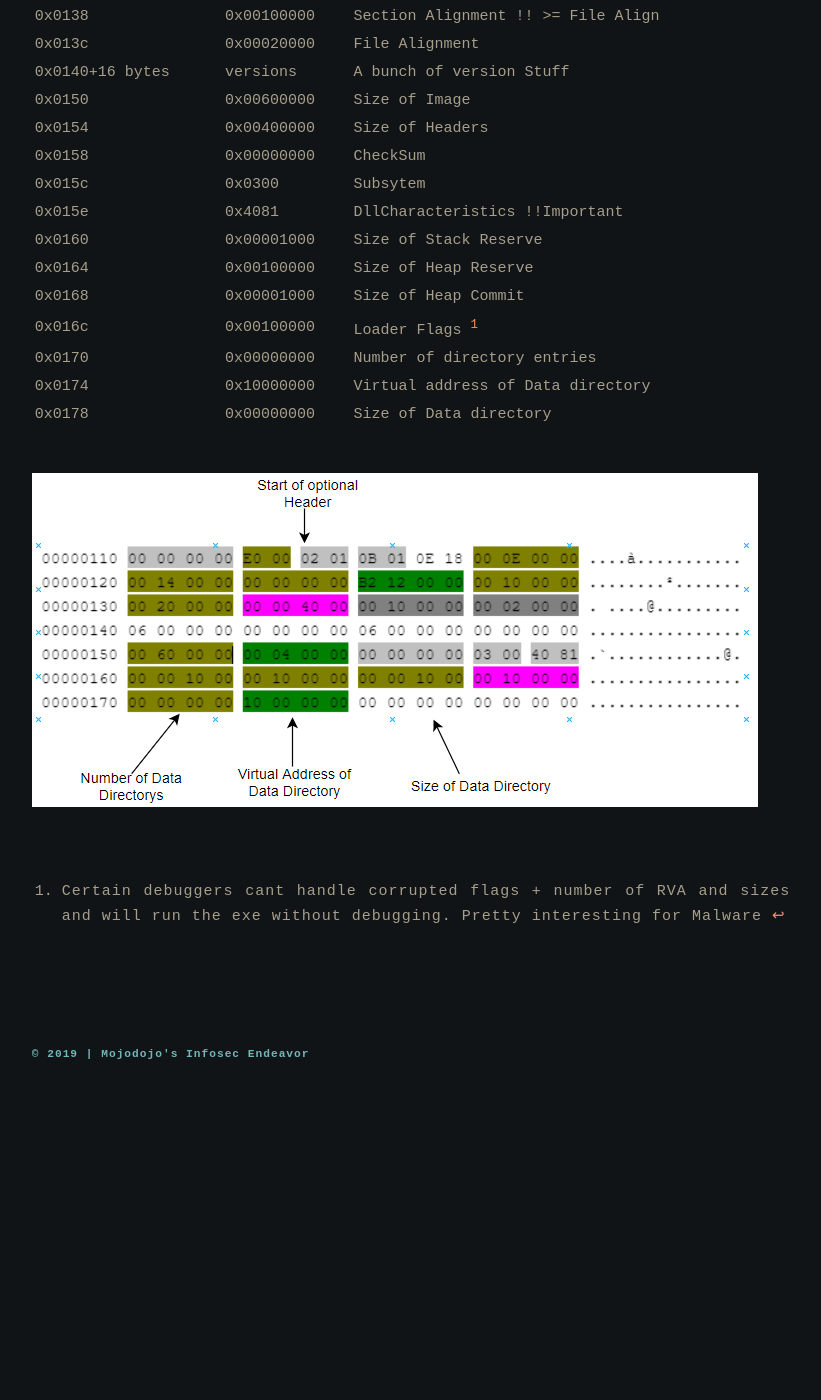
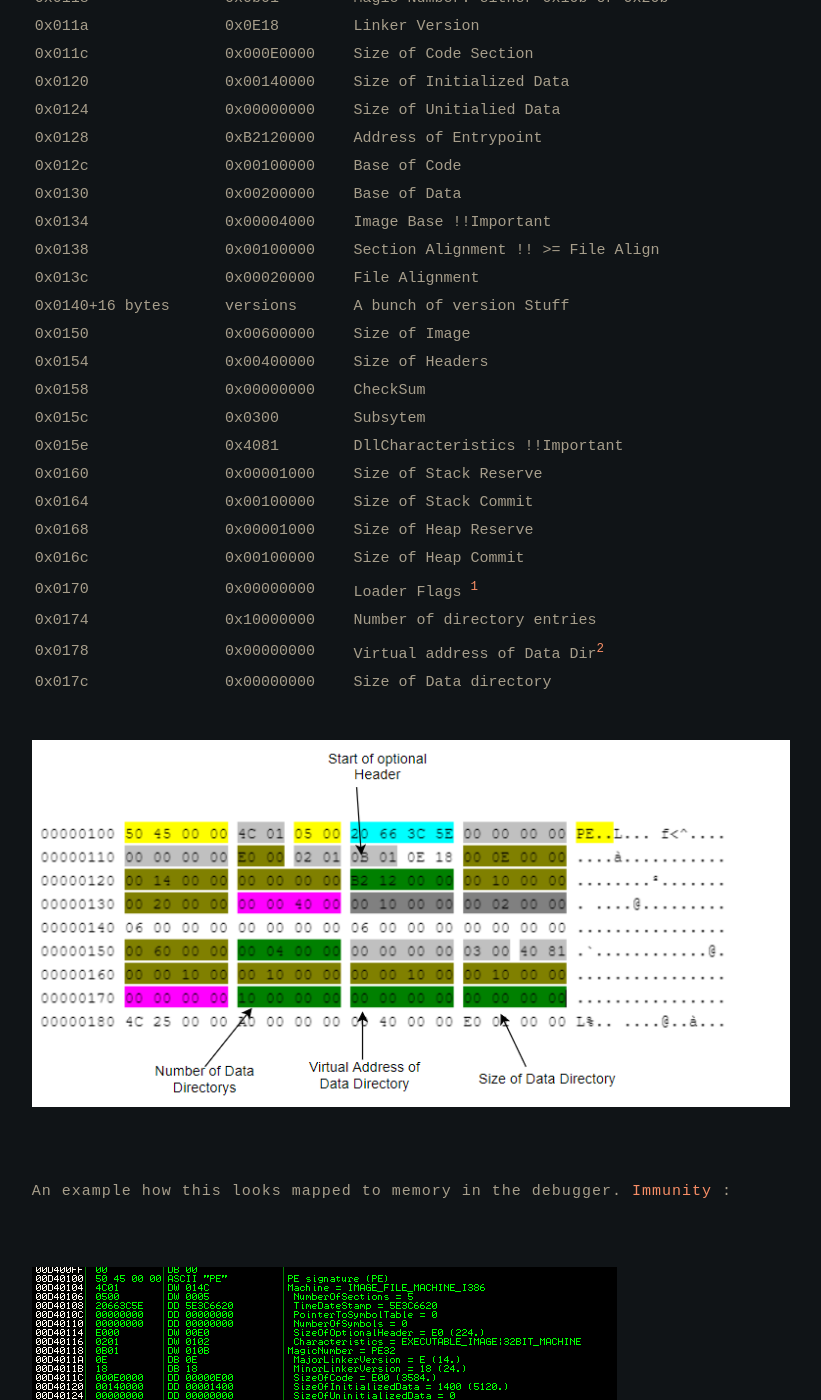
Before and after one commit to mojodojo101/mojo_blog, a Jekyll site: the page built from all_collections/_posts/2020-06-02-PortableExecutable.md, in a window 1280 px wide and 1400 px high, scrolled down 4036 px. Shown: the whole window, without its empty margins (229-1050 px from the left). Built offline with Jekyll 4.4.1, drawn with Linux system fonts in a browser that asks for light colours; before the commit the page ends 5164 px from its top, so only the background shows below that; some of the changed text lies outside the part shown.

Commit message:
added immunity stuff

```diff
--- a/all_collections/_posts/2020-06-02-PortableExecutable.md
+++ b/all_collections/_posts/2020-06-02-PortableExecutable.md
@@ -7,9 +7,16 @@ categories: [""]
 ---
 
 # **Examining Windows EXEs and DLLs**
+#### Tools:
+* [HxD](https://mh-nexus.de/en/hxd/)
+* [Visual Studio](https://visualstudio.microsoft.com/de/vs/?rr=https%3A%2F%2Fwww.google.com%2F)
+* [Pe Explorer](http://www.heaventools.com/)
+* [Immunity](https://www.immunityinc.com/products/debugger/)
+
 
 
 #### This is the source code i used to create an example executable.
+
 #### I used Visual Studio 2019s default compiler and C++
 
 #### When you dont understand something try to crossreference it with this link:
@@ -117,30 +124,34 @@ The Last 128 bytes contain the Data Directory
 |0x015c           |0x0300          |Subsytem                           |
 |0x015e           |0x4081          |DllCharacteristics  !!Important    |
 |0x0160           |0x00001000      |Size of Stack Reserve              |
-|0x0164           |0x00100000      |Size of Heap Reserve               |
-|0x0168           |0x00001000      |Size of Heap Commit                |
-|0x016c           |0x00100000      |Loader Flags [^1]                  |
-|0x0170           |0x00000000      |Number of directory entries        |
-|0x0174           |0x10000000      |Virtual address of Data directory  |
-|0x0178           |0x00000000      |Size of Data directory             |
-
+|0x0164           |0x00100000      |Size of Stack Commit               |
+|0x0168           |0x00001000      |Size of Heap Reserve               |
+|0x016c           |0x00100000      |Size of Heap Commit                |
+|0x0170           |0x00000000      |Loader Flags [^1]                  |
+|0x0174           |0x10000000      |Number of directory entries        |
+|0x0178           |0x00000000      |Virtual address of Data Dir[^2]    |
+|0x017c           |0x00000000      |Size of Data directory             |
 
 ![Optional Header](/mojo_blog/assets/pictures/portable-executable/pe-optional-header.PNG)
+
+An example how this looks mapped to memory in the debugger. [Immunity](https://www.immunityinc.com/products/debugger/) :
+
+![Pe Header. Immunity](/mojo_blog/assets/pictures/portable-executable/pe-debugger-peheader.PNG)
+
+#### Data Directory
 
 
 
 
 
+#### Sections
 
 
+![Pe Sections. Immunity](/mojo_blog/assets/pictures/portable-executable/pe-debugger-sections.PNG)
+
+#### Footnotes:
 
 
+[^1]: Certain debuggers cant handle corrupted flags + number of RVA and sizes and will run the exe without debugging. Pretty interesting for malware.
 
-
-
-
-
-
-
-
-[^1]: Certain debuggers cant handle corrupted flags + number of RVA and sizes and will run the exe without debugging. Pretty interesting for Malware
+[^2]: That is the offset from the base address of the image. So here it would actually load at 0x10000400. Rember this is little endian so in practice it will look like 0x00400010 in the debugger.
```
Also changed, not shown: assets/pictures/portable-executable/pe-debugger-peheader.PNG (added), assets/pictures/portable-executable/pe-debugger-sections.PNG (added), assets/pictures/portable-executable/pe-optional-header.PNG.
